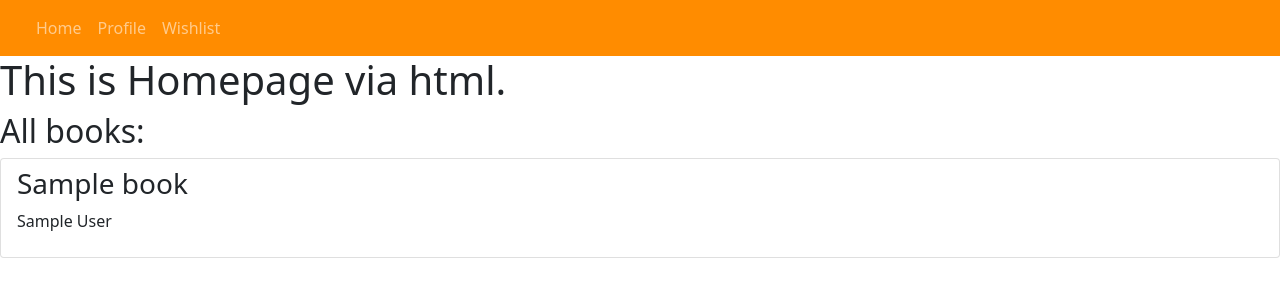
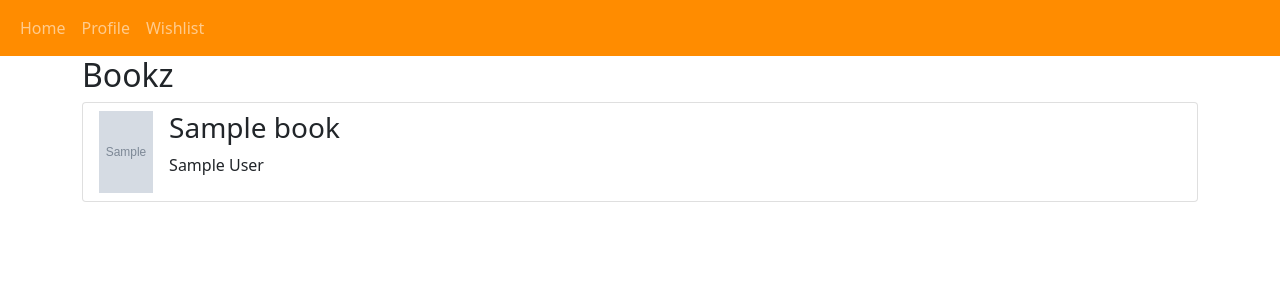
Before and after one commit to grishian/groepswerk2, a Flask app: template webshop/myapp/templates/general/home.html in a window 1280 px wide. Shown: the top 300 px of the page. Run offline with Flask 2, Linux system fonts and the light colour scheme; the template is opened without the code that fills it: most values are stand-ins (such as "Sample title", 1, 10 or a date in 2020); grey boxes marked "Sample" are stand-in pictures; parts of the project's set-up code (start-up, migrations or seed data) failed here and were passed over.

Commit message:
added some features

```diff
--- a/webshop/myapp/bp_book/model_book.py
+++ b/webshop/myapp/bp_book/model_book.py
@@ -13,6 +13,9 @@ class Book(db.Model):
     language = db.Column('F_LANGUAGE', db.String(50), nullable=False)
     series = db.Column('F_SERIES', db.String (200), nullable=True)
     size = db.Column('F_SIZE', db.String(50), nullable=False)# size stands for pages, length(minutes), characters
+    synopsis = db.Column('F_SYNOPSIS', db.String(5000))
+    cover = db.Column('F_COVER', db.String(200))
+
 
     def __repr__(self):
         return '<Book_title: {}, Book_isbn: {}>'.format(self.title, self.isbn)
--- a/webshop/myapp/templates/base.html
+++ b/webshop/myapp/templates/base.html
@@ -5,46 +5,52 @@
     <title>Bookz</title>
 
     <!-- Scripts -->
-    <link href="https://cdn.jsdelivr.net/npm/bootstrap@5.1.3/dist/css/bootstrap.min.css" rel="stylesheet" integrity="sha384-1BmE4kWBq78iYhFldvKuhfTAU6auU8tT94WrHftjDbrCEXSU1oBoqyl2QvZ6jIW3" crossorigin="anonymous">
+    <link href="https://cdn.jsdelivr.net/npm/bootstrap@5.1.3/dist/css/bootstrap.min.css" rel="stylesheet"
+          integrity="sha384-1BmE4kWBq78iYhFldvKuhfTAU6auU8tT94WrHftjDbrCEXSU1oBoqyl2QvZ6jIW3" crossorigin="anonymous">
 
 </head>
+
 <body>
 
-    <nav class="navbar navbar-expand-lg navbar-dark" style="background-color: darkorange">
-        <div class="container-fluid">
+<nav class="navbar navbar-expand-lg navbar-dark " style="background-color: darkorange">
+
+    <div class="container-fluid d-flex flex-row-reverse ">
         <a class="navbar-brand" href="#"></a>
         <button class="navbar-toggler" type="button" data-bs-toggle="collapse" data-bs-target="#navbarNav"
                 aria-controls="navbarNav" aria-expanded="false" aria-label="Toggle navigation">
             <span class="navbar-toggler-icon"></span>
         </button>
         <div class="collapse navbar-collapse" id="navbarNav">
-                <ul class="navbar-nav">
+            <ul class="navbar-nav ">
                 <li class="nav-item">
                     {% set url = url_for('bp_general.do_home') %}
-                        <a class="nav-link{% if request.path == url %} active{% endif %}" aria-current="page" href="{{url}}">Home
+                    <a class="nav-link{% if request.path == url %} active{% endif %}" aria-current="page"
+                       href="{{url}}">Home
                     </a>
                 </li>
                 <li class="nav-item">
                     {% set url = url_for('bp_user.do_user') %}
-                        <a class="nav-link{% if request.path == url %} active{% endif %}" aria-current="page" href="{{url}}">Profile
+                    <a class="nav-link{% if request.path == url %} active{% endif %}" aria-current="page"
+                       href="{{url}}">Profile
                     </a>
                 </li>
                 <li class="nav-item">
                     {% set url = url_for('bp_wishlist.do_wishlist') %}
-                        <a class="nav-link{% if request.path == url %} active{% endif %}" aria-current="page" href="{{url}}">Wishlist
+                    <a class="nav-link{% if request.path == url %} active{% endif %}" aria-current="page"
+                       href="{{url}}">Wishlist
                     </a>
                 </li>
+
             </ul>
         </div>
     </div>
 </nav>
 
+<div class="container">
     {% block main_content %}
 
     {% endblock %}
-
-
-
+</div>
 
 
 <!-- Scripts -->
--- a/webshop/myapp/templates/general/home.html
+++ b/webshop/myapp/templates/general/home.html
@@ -1,23 +1,25 @@
 {% extends 'base.html' %}
 
 {% block main_content %}
-<h1>
-    This is Homepage via html.
-</h1>
+
 <h2>
-    All books:
+    Bookz
 </h2>
 <div>
     <div class="list-group">
         {% for book in books %}
-
         <a href="{{ url_for('bp_book.do_book', isbn=book.isbn) }}" class="list-group-item list-group-item-action">
+            <div class="d-flex align-items-stretch">
+                <img src="{{ book.cover }}" alt="{{book.title}}" style="width: 5%;">
+                <div class="mx-3">
                     <h3>
                         {{book.title}}
                     </h3>
                     <p>
                         {{book.author}}
                     </p>
+                </div>
+            </div>
         </a>
         {% endfor %}
     </div>
```
Also changed, not shown: webshop/migrations/versions/cf86656617b8_first_migrate.py (renamed from webshop/migrations/versions/1463f7868ead_book_table4.py, +6 -4 lines), webshop/myapp/templates/book/_book.html (+11 -4 lines). Lines whose indentation alone changed are shown as unchanged.
